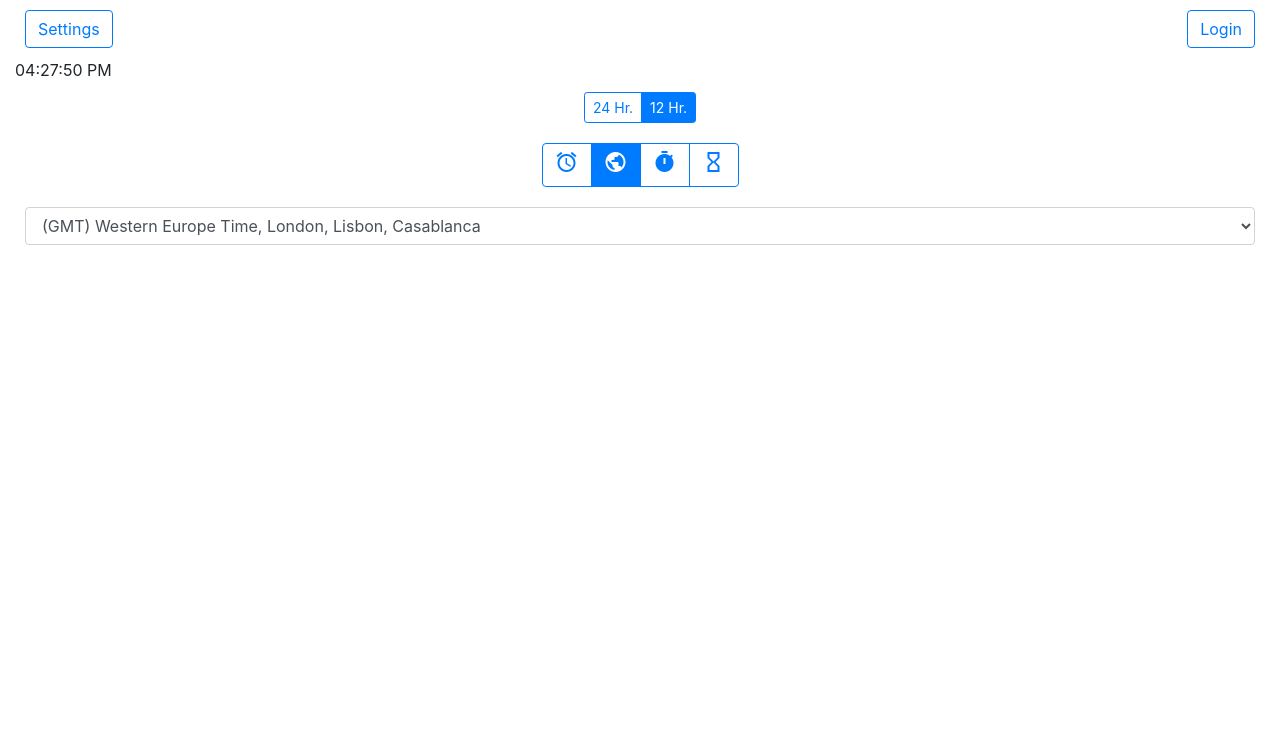
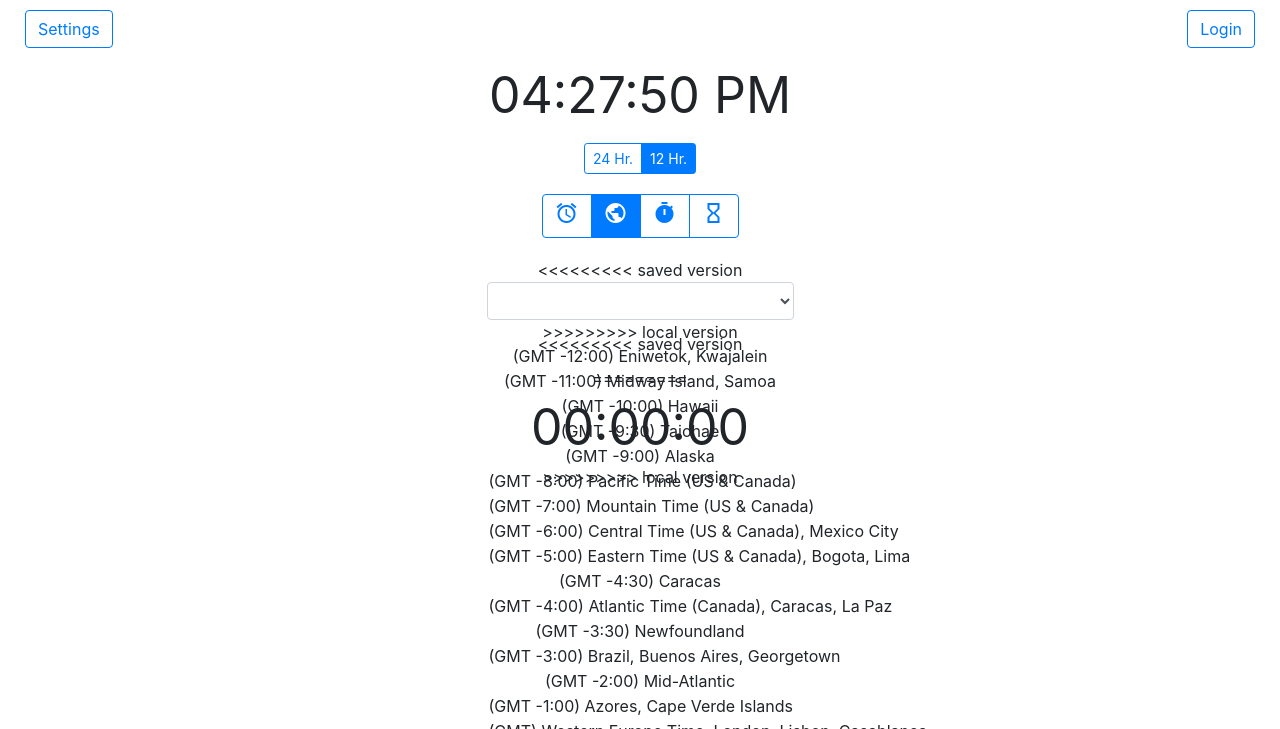
Before and after one commit to philipheindel/Web-Clock, a PHP site: page / in a window 1280 px wide. Shown: the top 729 px of the page. Before the commit the page ends 245 px from the top, so only its background shows below. Run offline with PHP 8.4, Linux system fonts and the light colour scheme; lists and menus that the app fills with data are empty.

Commit message:
small update

```diff
--- a/Stopwatch.html
+++ b/Stopwatch.html
@@ -1,3 +1,4 @@
+
 <!DOCTYPE html>
 <html>
 
--- a/TimeZone.html
+++ b/TimeZone.html
@@ -16,9 +16,16 @@
 
 </head>
 
+<<<<<<<<< saved version
 <body onload="startTime()">
 	 <div class="dropdown">
     <select name="timezone_offset" id="timezone-offset" class="form-control" >
+=========
+<body  onload="showTheTime();">
+	<div class="center">
+	 <div class="dropdown" >
+    <select name="timezone_offset" id="timezone-offset" class="form-control"  >
+>>>>>>>>> local version
 	<option value="-12:00">(GMT -12:00) Eniwetok, Kwajalein</option>
 	<option value="-11:00">(GMT -11:00) Midway Island, Samoa</option>
 	<option value="-10:00">(GMT -10:00) Hawaii</option>
@@ -61,7 +68,12 @@
 	<option value="+14:00">(GMT +14:00) Line Islands, Tokelau</option>
 </select>
 </div>
+<<<<<<<<< saved version
 <div id="face" class="clock"></div>
+=========
+<div id="Clock" class="clock">00:00:00</div>
+</div>
+>>>>>>>>> local version
 </body>
 
 </html>
--- a/css/TimeZone.css
+++ b/css/TimeZone.css
@@ -1,8 +1,34 @@
 div.center {
     margin: 10px;
+}
+div.dropdown {
+ width: 307px;
+ height: 50px;
+  margin: auto;
     text-align: center;
-    vertical-align: middle;
-    top: 50%;
+
+
+}
+.clock
+{
+
+    font-size: 50px;
+
+    text-align: center;
+}
+
+
+#controls {
+    margin: 10px;
+}
+
+#test {
+    border: none;
+}
+
+#test:active {
+    border: none;
+    box-shadow: none;
 }
 
 #face {
@@ -22,7 +48,3 @@ div.center {
     border: none;
     box-shadow: none;
 }
- dropdown {
- width: 300px !important;
- background-color: red;
- }
--- a/css/clock.css
+++ b/css/clock.css
@@ -1,10 +1,9 @@
-<<<<<<< HEAD
+
 div.center {
     margin: 10px;
-=======
+}
 .clock
 {
     font-size: 80px;
->>>>>>> dde25bcad6e22392cc08c814de22ae54d850c57d
     text-align: center;
 }
--- a/css/stopwatch.css
+++ b/css/stopwatch.css
@@ -2,4 +2,9 @@ div.centerStopwatch {
     margin: auto;
     text-align: center;
     width: 25%;
+<<<<<<<<< saved version
+
+=========
+
+>>>>>>>>> local version
 }
```
